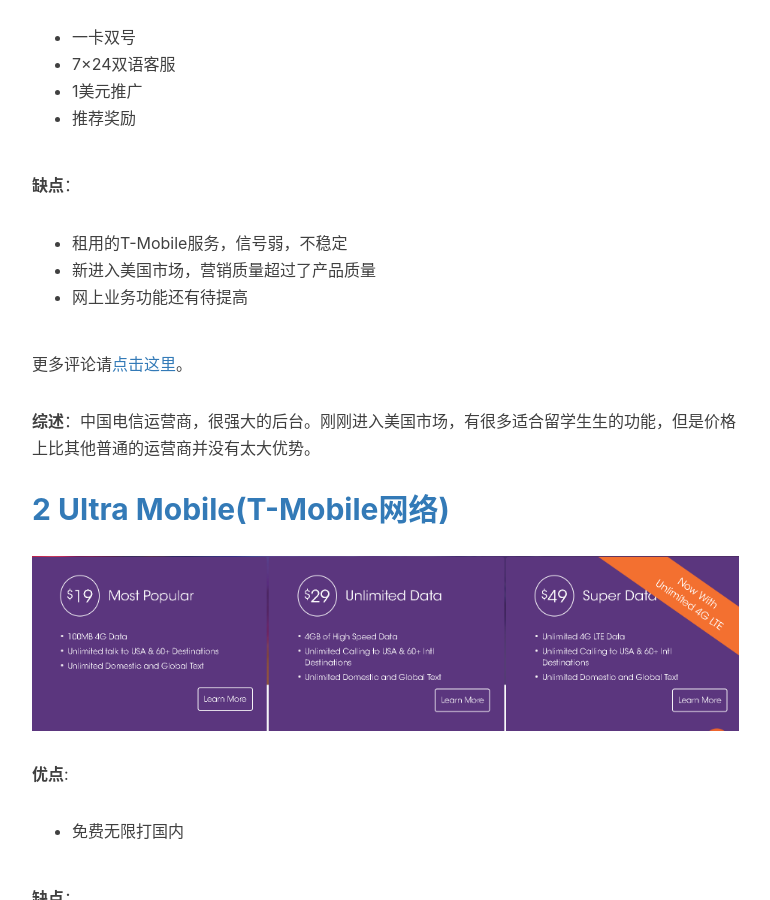
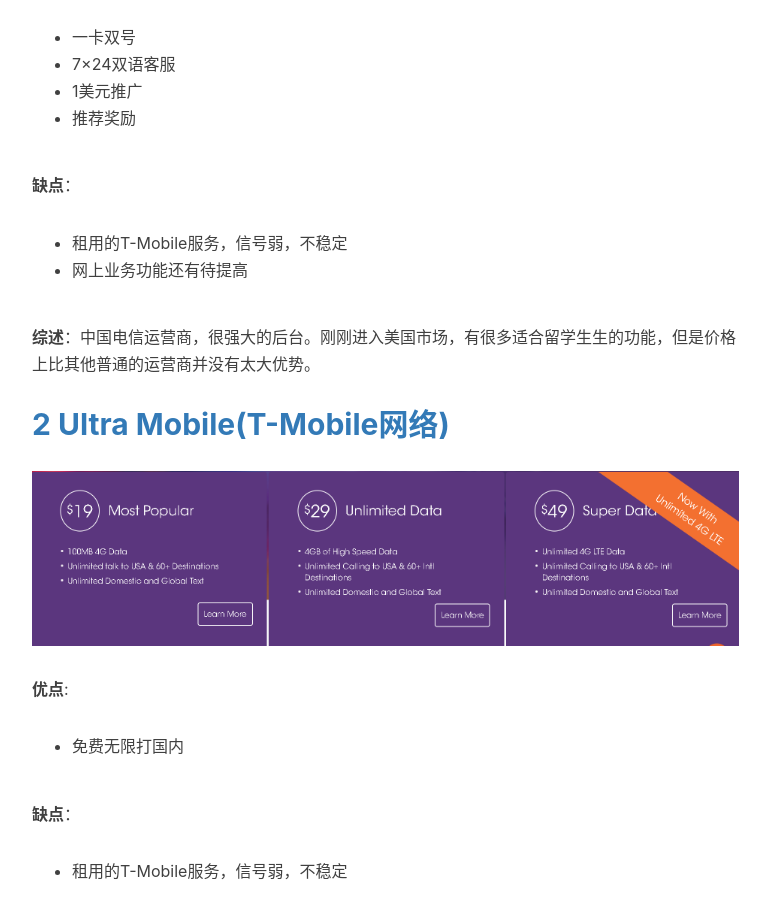
Before and after one commit to bbsyaya/zhang5690889.github.io, a Jekyll site: the page built from _posts/2016-6-17-top-phone-plan.markdown, in a window 1280 px wide and 900 px high, scrolled down 1464 px. Shown: the whole window, without its empty margins (233-1003 px from the left). Built offline with Jekyll 4.4.1, drawn with Linux system fonts in a browser that asks for light colours; nearby versions of some CDN libraries; comment, search, counter and statistics services are not loaded.

Commit message:
Fixed minor problems

```diff
--- a/_posts/2016-6-17-top-phone-plan.markdown
+++ b/_posts/2016-6-17-top-phone-plan.markdown
@@ -39,10 +39,8 @@
 **缺点**：
 
 * 租用的T-Mobile服务，信号弱，不稳定
-* 新进入美国市场，营销质量超过了产品质量
 * 网上业务功能还有待提高
 
-更多评论请[点击这里](https://www.zhihu.com/question/32247196)。
 
 **综述**：中国电信运营商，很强大的后台。刚刚进入美国市场，有很多适合留学生生的功能，但是价格上比其他普通的运营商并没有太大优势。
 
--- a/_posts/2016-6-23-credit-basics.markdown
+++ b/_posts/2016-6-23-credit-basics.markdown
@@ -55,7 +55,7 @@
 
 其中包含两个数据：一是总信用历史长度，即最早开的那张卡有多久；二是平均信用历史长度。可见最早开的那张信用卡千万不可以关掉，否则对信用分数可能有很大影响。早期申请的前几张信用卡同样也是很重要的，因此新手的前几张卡最好申请无年费卡，一直保留。
 
-#### Hard Inquery (查询和新账户)
+#### Hard Inquiry (查询和新账户)
 
 主要指新开的账户数量和 Hard Pull 数量，Hard Pull 的意思是查询信用报告的请求，每申请一张新的信用卡或者贷款都会留下一次 Hard Pull，无论通过与否。Hard Pull 的记录只会保存两年。Hard Pull 数量多意味着你需要更多的钱（反正至少银行是这么认为的），所以 Hard Pull 会降低信用分数。因此没有太大好处的鸡肋卡不要申请，好卡也请有节制地循序渐进地申请。Hard Pull 数量到底多重要？这个对不同家银行非常不同，比如：Citi 如果6个月内有6个或以上 Hard Pull 则大概率会被拒，无论信用分数多高；Barclays 如果同一天之内申请了他们家的两张卡，其中后一张大概率会被拒，无论信用分数多高；AmEx 和 Chase 则基本上完全无视 Hard Pull 数量
 
```
Also changed, not shown: _drafts/2016-9-5-buying-textbook.markdown (renamed from _posts/2016-9-5-buying-textbook.markdown).
